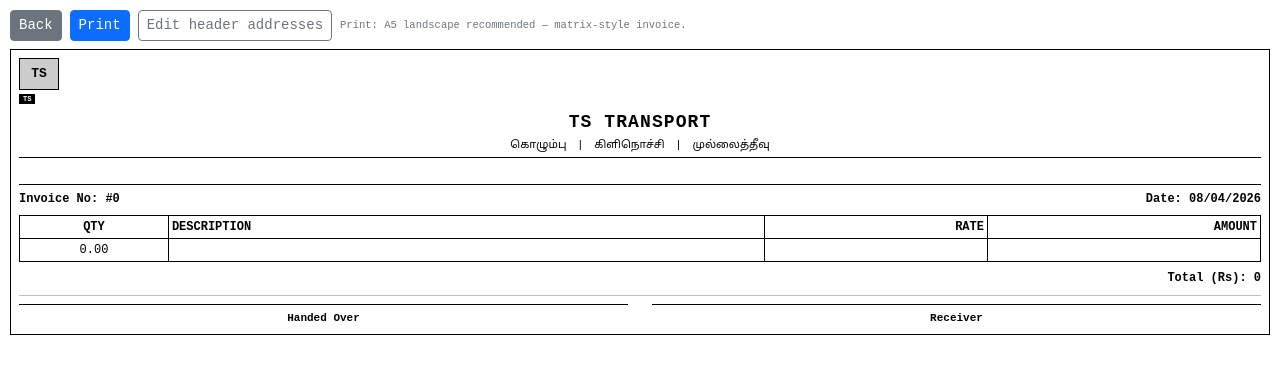
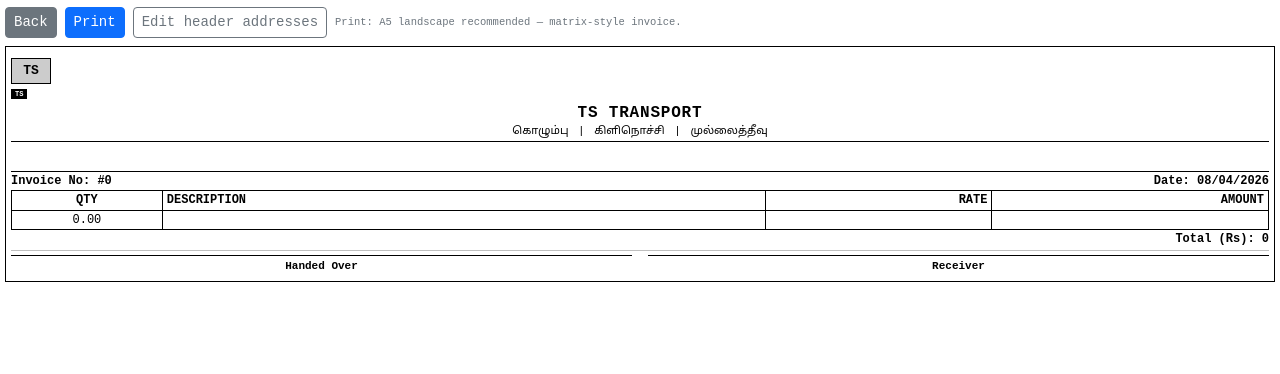
Before and after one commit to keerththeejan/tms, a PHP site: the page made by views/parcels/print.php in a window 1280 px wide. Shown: the top 374 px of the page. Run offline with PHP 8.4, Linux system fonts and the light colour scheme; the template is opened without the code that fills it, so the values that code supplies are empty.

Commit message:
Parcel matrix print: compact spacing, customer row 3-col grid aligned with branches
Made-with: Cursor

```diff
--- a/views/parcels/print.php
+++ b/views/parcels/print.php
@@ -124,16 +124,19 @@ $addrSlots = array_slice($addrSlots, 0, 3);
 
     * { box-sizing: border-box; }
     html { -webkit-print-color-adjust: exact; print-color-adjust: exact; }
-    body.parcel-print-embed { padding: 4px; }
+    body.parcel-print-embed { padding: 5px; }
     body {
       margin: 0;
-      padding: 10px;
+      padding: 5px;
       font-family: "Courier New", "Noto Sans Tamil", Courier, monospace;
       font-size: 12px;
-      line-height: 1.35;
+      line-height: 1.2;
       color: #000;
       background: #fff;
     }
+    body.matrix-print-page p,
+    body.matrix-print-page div { margin: 2px 0; }
+    .matrix-section { margin-bottom: 5px; }
     .matrix-root {
       width: 100%;
       max-width: 100%;
@@ -141,8 +144,8 @@ $addrSlots = array_slice($addrSlots, 0, 3);
     }
     .matrix-sheet {
       border: 1px solid #000;
-      padding: 8px;
-      margin: 0 auto 12px;
+      padding: 5px;
+      margin: 0 auto 8px;
       page-break-inside: avoid;
       box-shadow: none;
       border-radius: 0;
@@ -150,12 +153,13 @@ $addrSlots = array_slice($addrSlots, 0, 3);
     .matrix-logo-strip {
       display: flex;
       align-items: flex-start;
-      gap: 10px;
-      margin-bottom: 6px;
+      gap: 8px;
+      margin-bottom: 4px;
     }
     .matrix-logo-strip .logo-unit .logo-wrap {
-      width: 40px; height: 32px;
+      width: 40px;
       display: flex; align-items: center; justify-content: center;
+      padding: 4px 2px;
       background: #ccc;
       font-weight: 800; font-size: 13px;
       color: #000;
@@ -173,63 +177,80 @@ $addrSlots = array_slice($addrSlots, 0, 3);
       text-overflow: ellipsis;
       white-space: nowrap;
     }
+    .matrix-reg {
+      text-align: center;
+      margin: 0 0 2px;
+      font-size: 11px;
+      line-height: 1.2;
+    }
     .matrix-co-name {
-      margin: 0 0 4px;
+      margin: 0 0 2px;
       text-align: center;
-      font-size: 18px;
+      font-size: 16px;
       font-weight: 800;
-      letter-spacing: 0.06em;
+      letter-spacing: 0.05em;
       text-transform: uppercase;
       color: #000;
     }
     .matrix-route {
       text-align: center;
       font-size: 11px;
-      margin: 0 0 6px;
-      padding-bottom: 4px;
+      margin: 0 0 4px;
+      padding-bottom: 3px;
       border-bottom: 1px solid #000;
+      line-height: 1.2;
     }
-    .matrix-route .sep { margin: 0 4px; }
+    .matrix-route .sep { margin: 0 3px; }
+    /* 3 equal columns — same alignment as branch header (left, tight) */
     .matrix-branches {
       display: grid;
-      grid-template-columns: 1fr 1fr 1fr;
-      gap: 8px 12px;
-      font-size: 11px;
-      line-height: 1.3;
-      margin-bottom: 6px;
-      padding-bottom: 6px;
+      grid-template-columns: repeat(3, minmax(0, 1fr));
+      gap: 4px 10px;
+      font-size: 12px;
+      line-height: 1.2;
+      margin-bottom: 5px;
+      padding-bottom: 4px;
       border-bottom: 1px solid #000;
       page-break-inside: avoid;
     }
-    .matrix-bc { min-width: 0; word-wrap: break-word; overflow-wrap: anywhere; white-space: normal; }
-    .matrix-bc-left { text-align: left; }
-    .matrix-bc-center { text-align: center; }
-    .matrix-bc-right { text-align: right; }
-    .matrix-bc .bc-name { font-weight: 700; margin-bottom: 2px; }
-    .matrix-bc .bc-line { margin: 0; padding: 0; font-size: 10px; }
+    .matrix-bc { min-width: 0; word-wrap: break-word; overflow-wrap: anywhere; white-space: normal; text-align: left; }
+    .matrix-bc-left, .matrix-bc-center, .matrix-bc-right { text-align: left; }
+    .matrix-bc .bc-name { font-weight: 700; margin: 0 0 1px; }
+    .matrix-bc .bc-line { margin: 0; padding: 0; font-size: 11px; line-height: 1.2; }
     .matrix-inv-meta {
       display: flex;
       justify-content: space-between;
       align-items: baseline;
-      gap: 12px;
-      margin: 6px 0 8px;
+      gap: 10px;
+      margin: 4px 0 5px;
       font-weight: 700;
+      line-height: 1.2;
     }
     .matrix-inv-meta .matrix-date { font-weight: 700; white-space: nowrap; }
-    .matrix-customer {
-      margin: 0 0 8px;
-      padding: 6px 0;
+    .matrix-customer-row {
+      display: grid;
+      grid-template-columns: repeat(3, minmax(0, 1fr));
+      gap: 4px 10px;
+      margin: 5px 0;
+      padding: 4px 0;
       border-top: 1px solid #000;
       border-bottom: 1px solid #000;
       font-size: 12px;
-      line-height: 1.45;
+      line-height: 1.2;
+      page-break-inside: avoid;
+    }
+    .matrix-customer-row > div {
+      min-width: 0;
+      text-align: left;
       word-wrap: break-word;
       overflow-wrap: anywhere;
     }
-    .matrix-customer .lbl { font-weight: 800; }
-    .matrix-customer .mc-line { margin: 0 0 4px; }
-    .matrix-customer .mc-del strong { display: block; margin-top: 4px; }
-    .matrix-customer .mc-del-txt { margin: 2px 0 0; white-space: pre-wrap; }
+    .matrix-customer-row strong {
+      display: block;
+      font-weight: 700;
+      margin: 0 0 1px;
+    }
+    .matrix-customer-val { white-space: pre-wrap; margin: 0; padding: 0; }
     table.matrix-tbl {
       width: 100%;
       border-collapse: collapse;
@@ -239,7 +260,7 @@ $addrSlots = array_slice($addrSlots, 0, 3);
     table.matrix-tbl th,
     table.matrix-tbl td {
       border: 1px solid #000;
-      padding: 3px;
+      padding: 2px 4px;
       vertical-align: top;
       word-wrap: break-word;
       white-space: normal;
@@ -255,40 +276,42 @@ $addrSlots = array_slice($addrSlots, 0, 3);
     .matrix-th-rate, .matrix-td-rate { text-align: right; width: 18%; }
     .matrix-th-amt, .matrix-td-amt { text-align: right; width: 22%; }
     .matrix-total {
-      margin-top: 8px;
+      margin-top: 5px;
       text-align: right;
       font-weight: 800;
       font-size: 12px;
+      line-height: 1.2;
     }
     .matrix-footer-note {
-      margin: 12px 0 8px;
+      margin: 6px 0 4px;
       text-align: center;
       font-size: 11px;
-      line-height: 1.5;
+      line-height: 1.25;
       word-wrap: break-word;
     }
     .matrix-dash {
       border: 0;
       border-top: 1px solid #000;
-      margin: 8px 0;
+      margin: 4px 0;
     }
     .matrix-sigs {
       display: flex;
       justify-content: space-between;
-      gap: 24px;
-      margin-top: 4px;
+      gap: 16px;
+      margin-top: 2px;
       font-size: 11px;
       font-weight: 700;
+      line-height: 1.2;
     }
     .matrix-sigs span {
       flex: 1;
       text-align: center;
-      padding-top: 6px;
+      padding-top: 4px;
       border-top: 1px solid #000;
     }
     @media screen and (max-width: 720px) {
-      .matrix-branches { grid-template-columns: 1fr; }
-      .matrix-bc-left, .matrix-bc-center, .matrix-bc-right { text-align: left; }
+      .matrix-branches,
+      .matrix-customer-row { grid-template-columns: 1fr; }
     }
     @media print {
       .no-print { display: none !important; }
@@ -399,7 +421,7 @@ $addrSlots = array_slice($addrSlots, 0, 3);
           </div>
         <?php endforeach; ?>
       <?php else: ?>
-        <div class="matrix-bc matrix-bc-left js-addr-container">
+        <div class="matrix-bc matrix-bc-left">
           <div class="addr-line"><?php echo $addrSlots[0] !== '' ? nl2br(htmlspecialchars($addrSlots[0])) : '&nbsp;'; ?></div>
         </div>
         <div class="matrix-bc matrix-bc-center">
```
Also changed, not shown: other parts of views/parcels/print.php (+18 -16 lines).
